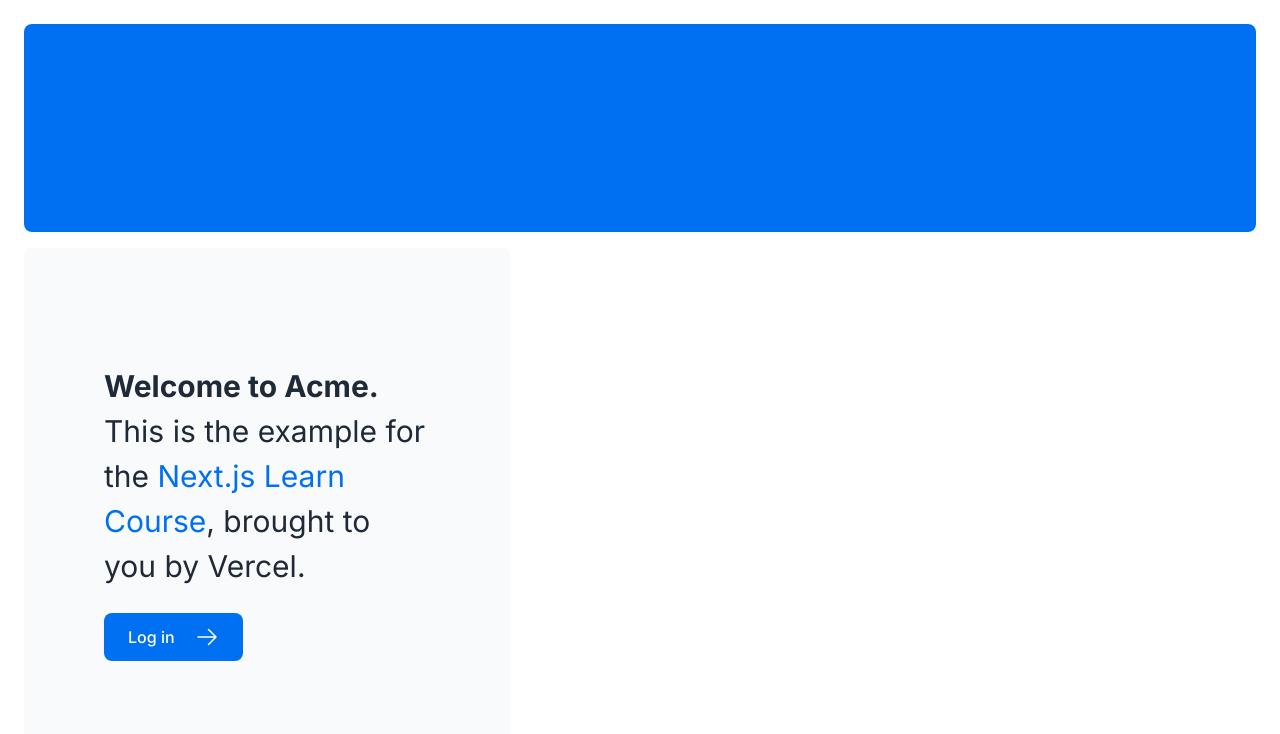
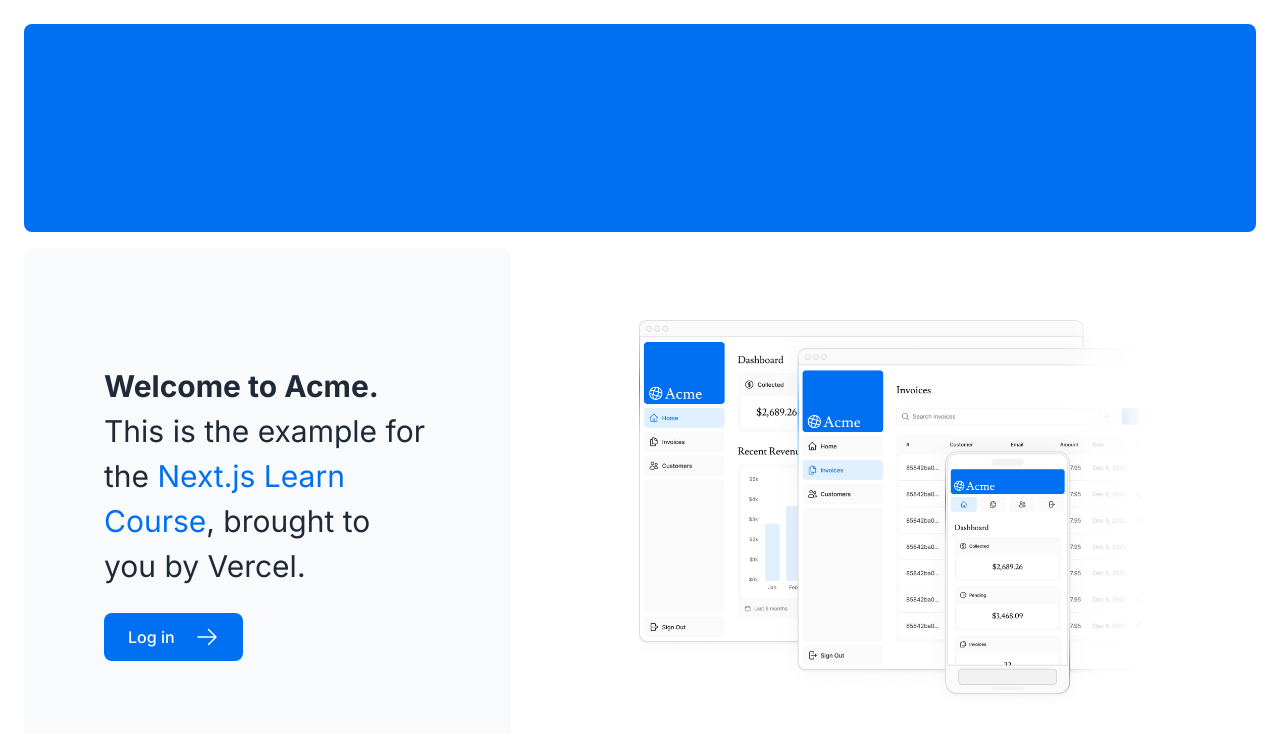
Before and after one commit to bebusl/practice-nextjs, a Next.js app: page / in a window 1280 px wide. Shown: the top 734 px of the page. Built offline with nearby package versions, Linux system fonts and the light colour scheme.

Commit message:
파일 베이스 라우팅

```diff
--- /dev/null
+++ b/app/customers/page.tsx
@@ -0,0 +1,3 @@
+export default function Page() {
+  return <p>Customer page</p>;
+}
--- /dev/null
+++ b/app/dashboard/invoices/page.tsx
@@ -0,0 +1,3 @@
+export default function Page() {
+  return <p>invoices</p>;
+}
--- /dev/null
+++ b/app/dashboard/page.tsx
@@ -0,0 +1,3 @@
+export default function Page() {
+  return <p>Dashboard Page</p>;
+}
--- a/app/page.tsx
+++ b/app/page.tsx
@@ -1,6 +1,7 @@
-import AcmeLogo from '@/app/ui/acme-logo';
-import { ArrowRightIcon } from '@heroicons/react/24/outline';
-import Link from 'next/link';
+import AcmeLogo from "@/app/ui/acme-logo";
+import { ArrowRightIcon } from "@heroicons/react/24/outline";
+import Image from "next/image";
+import Link from "next/link";
 
 export default function Page() {
   return (
@@ -11,7 +12,7 @@
       <div className="mt-4 flex grow flex-col gap-4 md:flex-row">
         <div className="flex flex-col justify-center gap-6 rounded-lg bg-gray-50 px-6 py-10 md:w-2/5 md:px-20">
           <p className={`text-xl text-gray-800 md:text-3xl md:leading-normal`}>
-            <strong>Welcome to Acme.</strong> This is the example for the{' '}
+            <strong>Welcome to Acme.</strong> This is the example for the{" "}
             <a href="https://nextjs.org/learn/" className="text-blue-500">
               Next.js Learn Course
             </a>
@@ -26,6 +27,22 @@
         </div>
         <div className="flex items-center justify-center p-6 md:w-3/5 md:px-28 md:py-12">
           {/* Add Hero Images Here */}
+          {/* PC 사이즈 대응 이미지 */}
+          <Image
+            src="/hero-desktop.png"
+            width={1000}
+            height={760}
+            className="hidden md:block" // md이상의 화면에서만 보임
+            alt="Screenshots of the dashboard project showing desktop version"
+          />
+          {/* 모바일 사이즈 대응 이미지 */}
+          <Image
+            src="/hero-mobile.png"
+            width={560}
+            height={620}
+            className="block md:hidden" // md 미만 사이즈 화면에서만 보임
+            alt="Screenshots of the dashboard project showing mobile version"
+          />
         </div>
       </div>
     </main>
```
